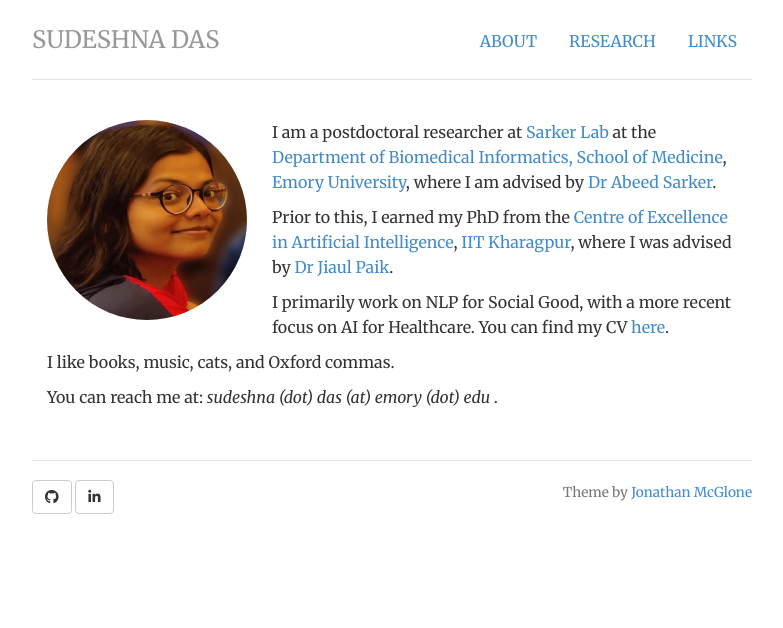
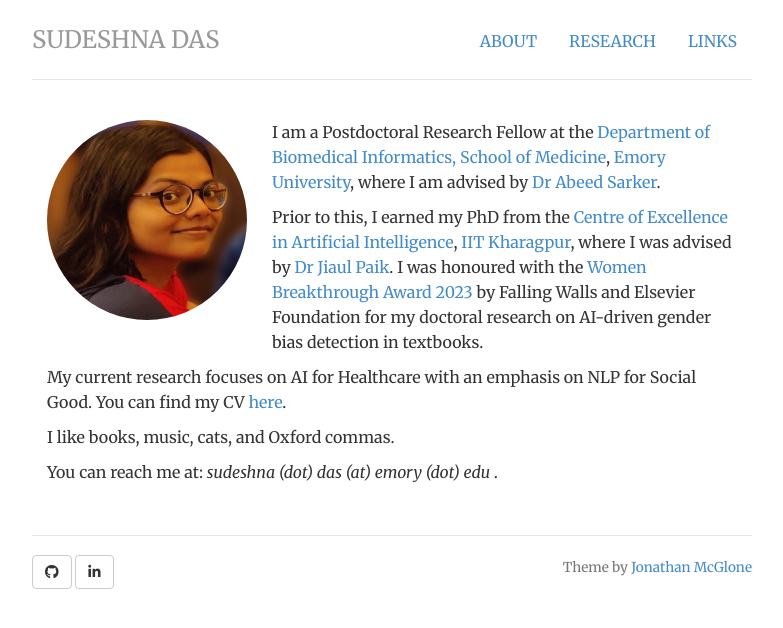
Before and after one commit to das-sudeshna/das-sudeshna.github.io, a Jekyll site: the page built from index.html, in a window 1280 px wide. Shown: the top 628 px of the page, without its empty margins (248-1031 px from the left). Built offline with Jekyll 4.4.1, drawn with Linux system fonts in a browser that asks for light colours; nearby versions of some CDN libraries.

Commit message:
Update index.html

```diff
--- a/index.html
+++ b/index.html
@@ -4,7 +4,7 @@
 about: passive
 research: passive
 links: passive
-description: Sudeshna Das is a Postdoctoral Fellow in Biomedical Informatics at the School of Medicine, Emory University.
+description: Sudeshna Das is a Postdoctoral Research Fellow in Biomedical Informatics at the School of Medicine, Emory University.
 ---
 
 <div class="row marketing">
@@ -14,11 +14,11 @@
 	</div>
 	<div class="col-sm-12">
 
-	<p>I am a postdoctoral researcher at <a href="https://sarkerlab.org/">Sarker Lab</a> at the <a href="https://med.emory.edu/departments/biomedical-informatics/index.html">Department of Biomedical Informatics, School of Medicine</a>, <a href="https://www.emory.edu/home/index.html">Emory University</a>, where I am advised by <a href="https://sarkerlab.org/members/abeed-sarker">Dr Abeed Sarker</a>.</p>
+	<p>I am a Postdoctoral Research Fellow at the <a href="https://med.emory.edu/departments/biomedical-informatics/index.html">Department of Biomedical Informatics, School of Medicine</a>, <a href="https://www.emory.edu/home/index.html">Emory University</a>, where I am advised by <a href="https://sarkerlab.org/members/abeed-sarker">Dr Abeed Sarker</a>.</p>
 
-	<p>Prior to this, I earned my PhD from the <a href="http://www.ai.iitkgp.ac.in/">Centre of Excellence in Artificial Intelligence</a>, <a href="http://www.iitkgp.ac.in">IIT Kharagpur</a>, where I was advised by <a href="https://www.iitkgp.ac.in/department/AI/faculty/ai-jiaul">Dr Jiaul Paik</a>.</p>
+	<p>Prior to this, I earned my PhD from the <a href="http://www.ai.iitkgp.ac.in/">Centre of Excellence in Artificial Intelligence</a>, <a href="http://www.iitkgp.ac.in">IIT Kharagpur</a>, where I was advised by <a href="https://www.iitkgp.ac.in/department/AI/faculty/ai-jiaul">Dr Jiaul Paik</a>. I was honoured with the <a href="https://falling-walls.com/foundation/press/press-releases/women-breakthrough-award-2023-laureates">Women Breakthrough Award 2023</a> by Falling Walls and Elsevier Foundation for my doctoral research on AI-driven gender bias detection in textbooks.</p>
 
-	<p>I primarily work on NLP for Social Good, with a more recent focus on AI for Healthcare. You can find my CV <a href="https://drive.google.com/file/d/124EFpO135Lcvv9wQMSA9Mr6-pj55Mkap/view">here</a>.</p>
+	<p>My current research focuses on AI for Healthcare with an emphasis on NLP for Social Good. You can find my CV <a href="https://drive.google.com/file/d/124EFpO135Lcvv9wQMSA9Mr6-pj55Mkap/view">here</a>.</p>
 
 	<p>I like books, music, cats, and Oxford commas.</p>
 
```
